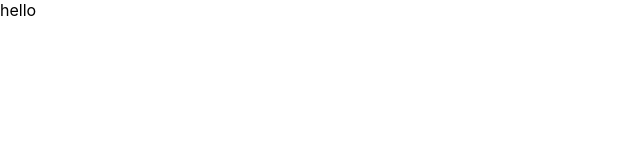
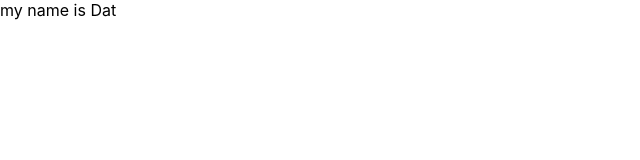
Before and after one commit to tiendat201102/learn-react, a React (Create React App) app: page / in a window 1280 px wide. Shown: the top 160 px of the page, without its empty margins (0-640 px from the left). Built offline with nearby package versions, Linux system fonts and the light colour scheme.

Commit message:
video 17

```diff
--- a/src/App.js
+++ b/src/App.js
@@ -1,28 +1,40 @@
-import logo from './logo.svg';
-import './App.css';
-import { useDispatch, useSelector } from 'react-redux';
+import logo from "./logo.svg";
+import "./App.css";
+import { useDispatch, useSelector } from "react-redux";
 // import { increaseCounter, decreaseCounter } from './redux/action/counterAction';
-import MyComponent from './components/MyComponent';
-const App = () => {
-  const count = useSelector(state => state.counter.count);
-  const dispatch = useDispatch();
+import MyComponent from "./components/MyComponent";
 
-  return (
-    // <div className="App">
-    //   <header className="App-header">
-    //     <img src={logo} className="App-logo" alt="logo" />
-    //     <p>
-    //       Edit .
-    //     </p>
-    //     <div>Count = {count}</div>
-    //     <button onClick={() => dispatch(increaseCounter())}>Increase</button>
-    //     <button onClick={() => dispatch(decreaseCounter())}>Decrease</button>
-    //   </header>
-    // </div>
-    <div>
-      <MyComponent/>
-    </div>
-  );
+import React, { Component } from 'react'
+
+class App extends Component {
+  render() {
+    return (
+      <div>
+        <MyComponent />
+      </div>
+    )
+  }
 }
 
+// const App = () => {
+//   const count = useSelector(state => state.counter.count);
+//   const dispatch = useDispatch();
+
+//   return (
+//     <div className="App">
+//       <header className="App-header">
+//         <img src={logo} className="App-logo" alt="logo" />
+//         <p>
+//           Edit .
+//         </p>
+//         <div>Count = {count}</div>
+//         <button onClick={() => dispatch(increaseCounter())}>Increase</button>
+//         <button onClick={() => dispatch(decreaseCounter())}>Decrease</button>
+//       </header>
+//     </div>
+//     <div>
+//       <MyComponent/>
+//     </div>
+//   );
+// }
 export default App;
--- a/src/components/MyComponent.jsx
+++ b/src/components/MyComponent.jsx
@@ -2,10 +2,14 @@
 import React, { Component } from 'react'
 
 export default class MyComponent extends Component {
+    state = {
+        name: "Dat",
+        age: 22,
+    }
   render() {
     return (
       <div>
-        hello
+        my name is {this.state.name}
       </div>
     )
   }
```
